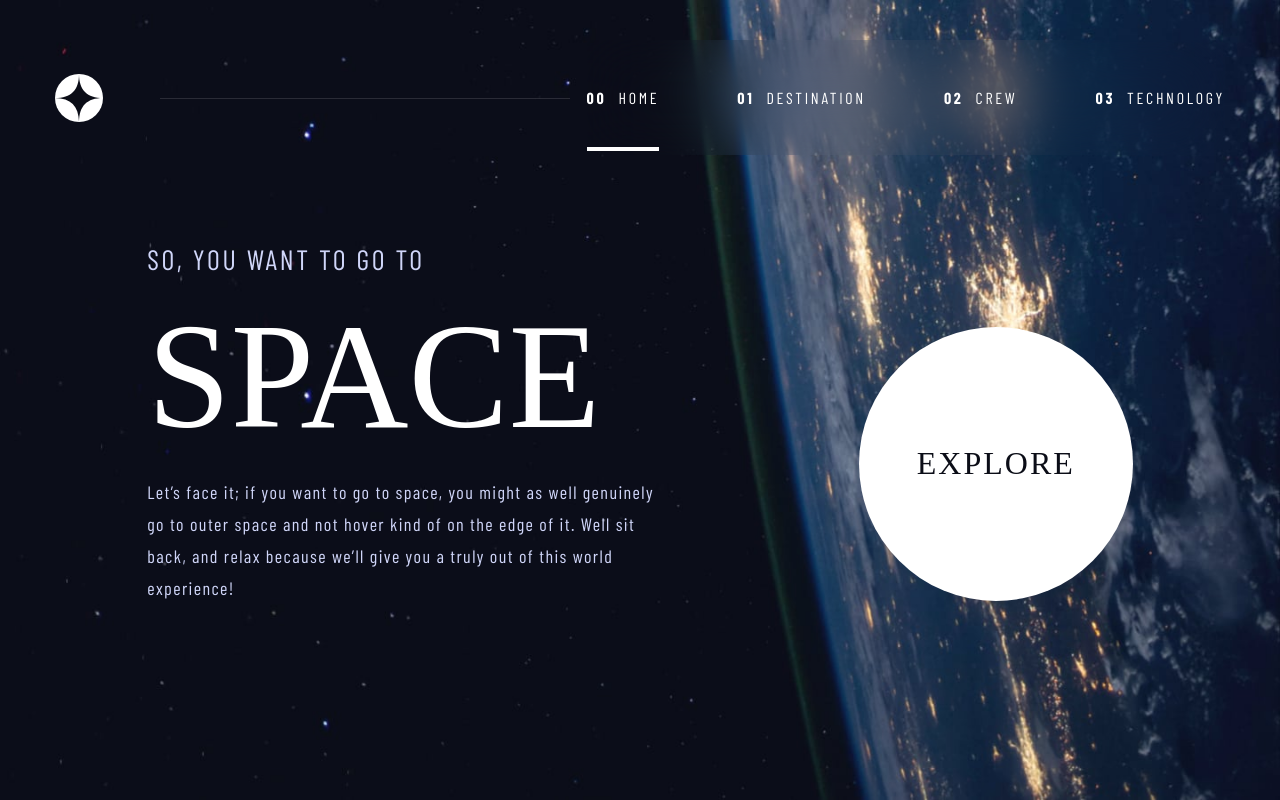
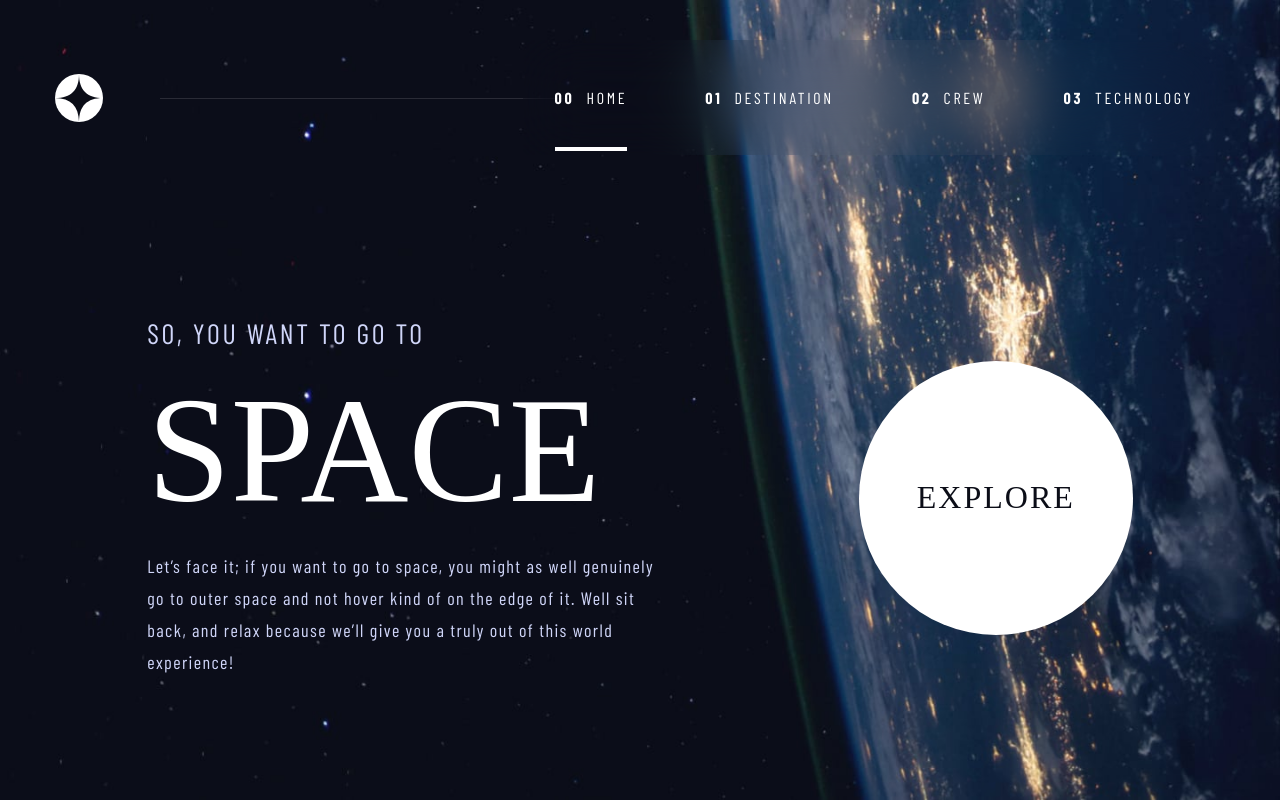
Before and after one commit to AyanorII/space-tourism, a Next.js app: page / in a window 1280 px wide. Built offline with nearby package versions, Linux system fonts and the light colour scheme; a web font is replaced by a local one.

Commit message:
fix home page hero position

```diff
--- a/components/Container.tsx
+++ b/components/Container.tsx
@@ -26,4 +26,8 @@ const StyledContainer = styled.div`
   @media (min-width: 1200px) {
     width: 77%;
   }
+
+  @media (min-width: 1440px) {
+    width: 70%;
+  }
 `;
--- a/components/Nav/Nav.tsx
+++ b/components/Nav/Nav.tsx
@@ -84,6 +84,10 @@ const NavContainer = styled.div<Props>`
     transform: none;
     padding: 0;
   }
+
+  @media (min-width: 1200px) {
+    padding-inline: 2rem
+  }
 `;
 
 const NavList = styled.ol`
--- a/pages/_app.tsx
+++ b/pages/_app.tsx
@@ -1,5 +1,5 @@
 import type { AppProps } from "next/app";
-import { ThemeProvider } from "styled-components";
+import styled, { ThemeProvider } from "styled-components";
 import Background from "../components/Background";
 import Header from "../components/Header";
 import GlobalStyles from "../styles/GlobalStyles";
@@ -11,10 +11,19 @@ function MyApp({ Component, pageProps }: AppProps) {
     <ThemeProvider theme={theme}>
       <Background />
       <GlobalStyles />
-      <Header />
-      <Component {...pageProps} />
+      <MainContainer>
+        <Header />
+        <Component {...pageProps} />
+      </MainContainer>
     </ThemeProvider>
   );
 }
 
 export default MyApp;
+
+const MainContainer = styled.div`
+  min-height: 100vh;
+  display: grid;
+  grid-template-rows: auto 1fr;
+  /* gap: 10%; */
+`;
--- a/pages/index.tsx
+++ b/pages/index.tsx
@@ -69,15 +69,17 @@ const StyledParagraph = styled(Paragraph)`
 const Hero = styled.div`
   display: flex;
   flex-direction: column;
-  justify-content: space-between;
+  justify-content: center;
+  gap: 7.5%;
   align-items: center;
-  margin-top: 3rem;
+  height: 100%;
+  width: 100%;
 
   @media (min-width: 1200px) {
     flex-direction: row;
+    justify-content: space-between;
   }
 `;
 
 const Content = styled.div`
-  margin-bottom: 10vh;
 `;
```
